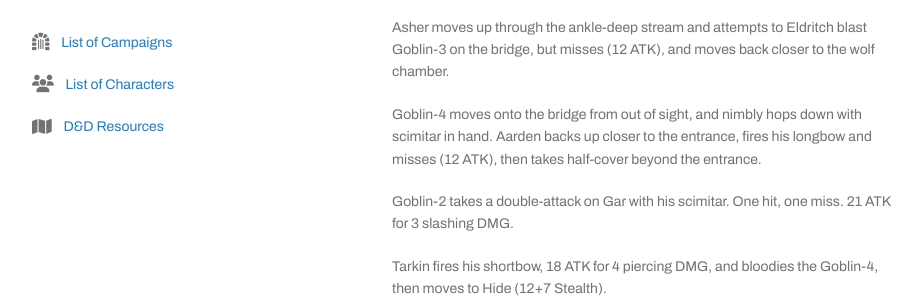
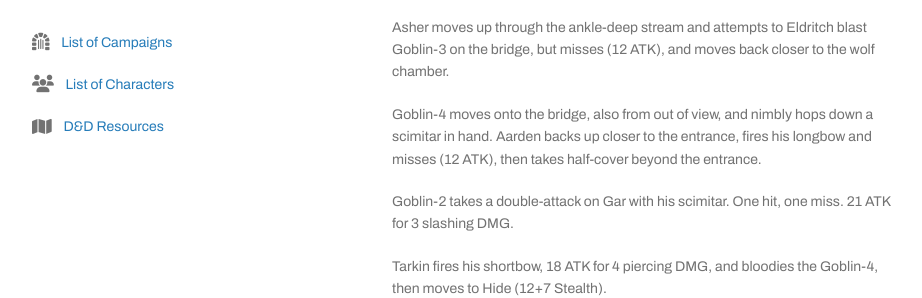
Before and after one commit to tethyrplays/tethyrplays, a Jekyll site: the page built from campaign/2021-lmop-with-dm-nicole.md, in a window 1280 px wide and 900 px high, scrolled down 3671 px. Shown: the part 153-451 px from the top of the window, without its empty margins (178-1100 px from the left). Built offline with Jekyll 4.4.1, drawn with Linux system fonts in a browser that asks for light colours; nearby versions of some CDN libraries; some web fonts are replaced; our own code applies the rules of GitHub Pages for plain Markdown files; the repository's description, which GitHub fills in, is left out.

Commit message:
Update 2021-lmop-with-dm-nicole.md

```diff
--- a/campaign/2021-lmop-with-dm-nicole.md
+++ b/campaign/2021-lmop-with-dm-nicole.md
@@ -105,7 +105,7 @@ Gar moves a bit eastward to engage the nearest goblin. Gar lands a killing blow
 
 Asher moves up through the ankle-deep stream and attempts to Eldritch blast Goblin-3 on the bridge, but misses (12 ATK), and moves back closer to the wolf chamber.
 
-Goblin-4 moves onto the bridge from out of sight, and nimbly hops down with scimitar in hand. Aarden backs up closer to the entrance, fires his longbow and misses (12 ATK), then takes half-cover beyond the entrance.
+Goblin-4 moves onto the bridge, also from out of view, and nimbly hops down a scimitar in hand. Aarden backs up closer to the entrance, fires his longbow and misses (12 ATK), then takes half-cover beyond the entrance.
 
 Goblin-2 takes a double-attack on Gar with his scimitar. One hit, one miss. 21 ATK for 3 slashing DMG.
 
```
